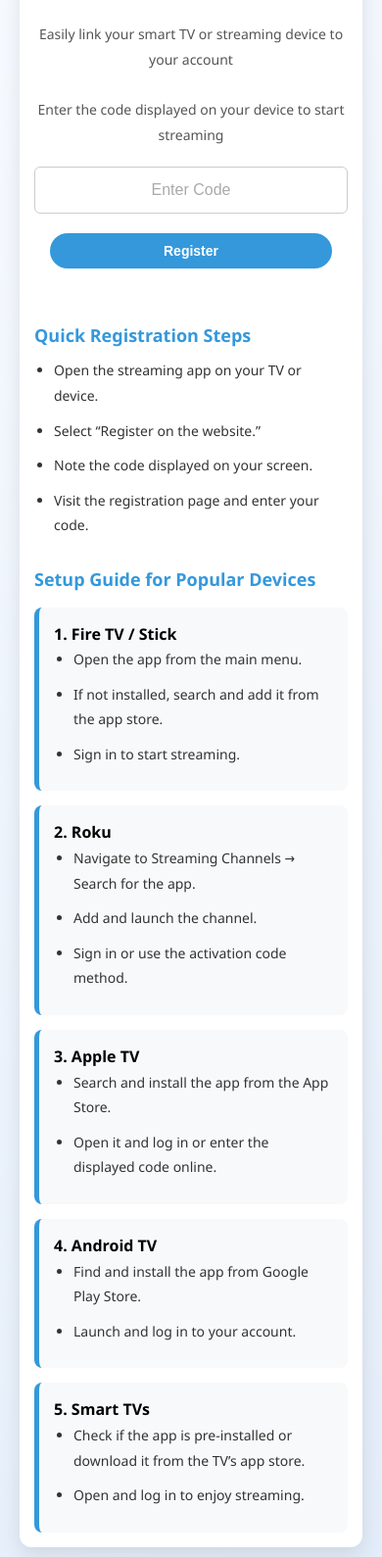
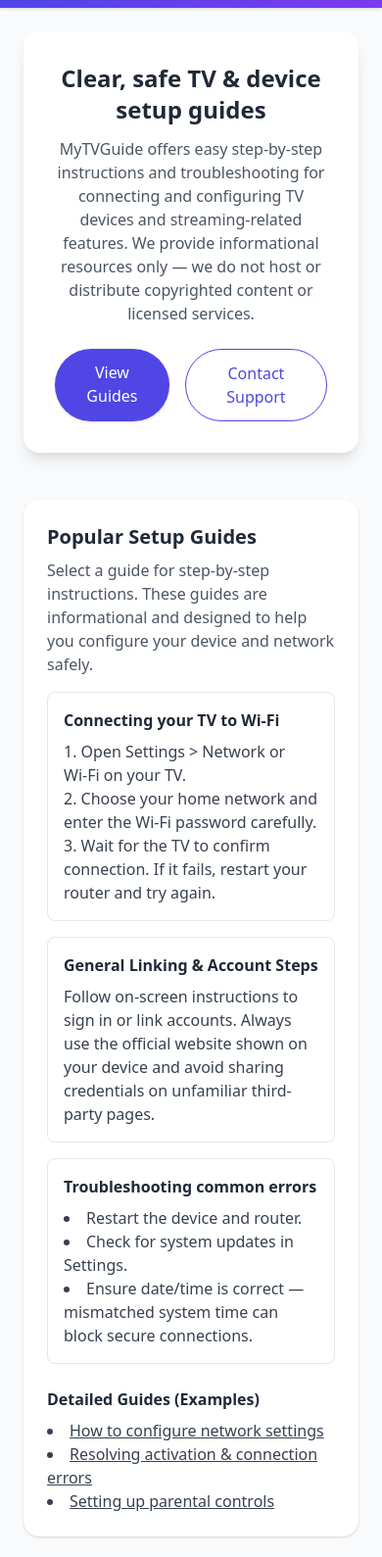
Before and after one commit to alex121564/tv-guide, a plain HTML site: page index.html in a window 390 px wide. Shown: the part 72-1661 px from the top of the page at 98% size. Drawn offline with nearby package versions, Linux system fonts and the light colour scheme.

Commit message:
Update index.html

```diff
--- a/index.html
+++ b/index.html
@@ -1,198 +1,199 @@
-<!DOCTYPE html>
+<!doctype html>
 <html lang="en">
 <head>
-  <meta charset="UTF-8" />
-  <meta name="viewport" content="width=device-width, initial-scale=1.0" />
-  <title>Device Registration & Setup Guide</title>
-  <meta name="description" content="Step-by-step guide to set up and activate Prime Video on smart TVs and streaming devices without any copyright issues.">
+  <meta charset="utf-8">
+  <meta name="viewport" content="width=device-width, initial-scale=1">
+  <title>MyTVGuide — Device Setup & TV Help</title>
+  <meta name="description" content="MyTVGuide provides clear, policy-compliant guides and troubleshooting for TV devices and streaming setup. Contact support@mytvguide.site for help.">
+  <link href="https://cdn.jsdelivr.net/npm/tailwindcss@2.2.19/dist/tailwind.min.css" rel="stylesheet">
+  <script type="application/ld+json">
+  {
+    "@context": "https://schema.org",
+    "@type": "Organization",
+    "name": "MyTVGuide",
+    "url": "https://mytvguide.site",
+    "email": "mailto:support@mytvguide.site",
+    "logo": "",
+    "sameAs": []
+  }
+  </script>
   <style>
-    * {
-      box-sizing: border-box;
-      margin: 0;
-      padding: 0;
-    }
-    body {
-      font-family: 'Segoe UI', Tahoma, Geneva, Verdana, sans-serif;
-      background: linear-gradient(135deg, #f7faff, #e3edf9);
-      display: flex;
-      justify-content: center;
-      align-items: flex-start;
-      min-height: 100vh;
-      padding: 20px;
-      line-height: 1.6em;
-    }
-    .container {
-      background-color: #ffffff;
-      border-radius: 12px;
-      padding: 25px 20px;
-      width: 100%;
-      max-width: 900px;
-      box-shadow: 0 8px 20px rgba(0, 0, 0, 0.1);
-    }
-    h1 {
-      font-size: 26px;
-      color: #2c3e50;
-      margin-bottom: 8px;
-      text-align: center;
-    }
-    .instructions {
-      font-size: 14px;
-      color: #555;
-      text-align: center;
-    }
-    .code-input input[type="text"] {
-      width: 100%;
-      padding: 14px;
-      margin-top: 20px;
-      border: 1px solid #ccc;
-      border-radius: 6px;
-      font-size: 16px;
-      text-align: center;
-    }
-    input::placeholder {
-      font-weight: 500;
-      color: #aaa;
-    }
-    .register-button {
-      width: 100%;
-      display: flex;
-      justify-content: center;
-      margin-top: 20px;
-    }
-    .register-button button {
-      width: 60%;
-      padding: 10px;
-      font-size: 15px;
-      font-weight: bold;
-      background-color: #3498db;
-      color: #fff;
-      border: none;
-      border-radius: 25px;
-      cursor: pointer;
-      transition: background-color 0.3s ease, transform 0.2s ease;
-    }
-    .register-button button:hover {
-      background-color: #217dbb;
-      transform: scale(1.03);
-    }
-    .steps, .guide {
-      margin-top: 30px;
-    }
-    .steps h3, .guide h3 {
-      font-size: 18px;
-      color: #3498db;
-      margin-bottom: 10px;
-    }
-    .steps ul, .guide ul {
-      padding-left: 20px;
-    }
-    .steps li, .guide li {
-      margin-bottom: 10px;
-      font-size: 14px;
-      color: #333;
-    }
-    .guide-section {
-      background: #f8f9fa;
-      padding: 15px;
-      border-radius: 8px;
-      margin-top: 15px;
-      border-left: 5px solid #3498db;
-    }
-    @media (max-width: 768px) {
-      h1 {
-        font-size: 22px;
-      }
-      .register-button button {
-        width: 80%;
-      }
-    }
-    @media (max-width: 480px) {
-      .container {
-        padding: 15px;
-      }
-      h1 {
-        font-size: 20px;
-      }
-      .register-button button {
-        width: 90%;
-        font-size: 14px;
-      }
-    }
+    .max-w-prose { max-width: 70ch; }
+    html { scroll-behavior: smooth; }
   </style>
 </head>
-<body>
-  <div class="container">
-    <h1>Register Your Device</h1>
-    <br>
-    <p class="instructions">Easily link your smart TV or streaming device to your account</p>
-    <br>
-    <p class="instructions">Enter the code displayed on your device to start streaming</p>
+<body class="bg-gray-50 text-gray-800 antialiased">
+  <!-- NAV -->
+  <header class="bg-gradient-to-r from-indigo-600 to-purple-600 text-white shadow">
+    <div class="max-w-6xl mx-auto flex items-center justify-between p-4">
+      <a href="#home" class="flex items-center space-x-3">
+        <div class="bg-white bg-opacity-10 rounded-full p-2">
+          <svg class="w-8 h-8" viewBox="0 0 24 24" fill="none" xmlns="http://www.w3.org/2000/svg" aria-hidden>
+            <rect width="20" height="12" x="2" y="6" rx="2" stroke="currentColor" stroke-width="1.5"></rect>
+            <circle cx="8" cy="12" r="1" fill="currentColor"></circle>
+            <path d="M15 12h1" stroke="currentColor" stroke-width="1.5" stroke-linecap="round"></path>
+          </svg>
+        </div>
+        <span class="font-bold text-lg">MyTVGuide</span>
+      </a>
+      <nav>
+        <ul id="navList" class="hidden md:flex items-center space-x-6 text-sm font-medium">
+          <li><a href="#home" class="hover:underline">Home</a></li>
+          <li><a href="#guides" class="hover:underline">Guides</a></li>
+          <li><a href="#faq" class="hover:underline">FAQ</a></li>
+          <li><a href="#about" class="hover:underline">About</a></li>
+          <li><a href="#privacy" class="hover:underline">Privacy</a></li>
+          <li><a href="#contact" class="hover:underline">Contact</a></li>
+        </ul>
+        <button class="md:hidden p-2 ml-2 text-xl" id="menuBtn" aria-label="Toggle menu">☰</button>
+      </nav>
+    </div>
+  </header>
 
-    <div class="code-input">
-      <input type="text" placeholder="Enter Code" />
+  <!-- HERO -->
+  <section id="home" class="max-w-6xl mx-auto p-6 text-center">
+    <div class="bg-white rounded-2xl shadow-lg p-8">
+      <h1 class="text-2xl md:text-3xl font-extrabold">Clear, safe TV & device setup guides</h1>
+      <p class="mt-3 text-gray-600 max-w-prose mx-auto">MyTVGuide offers easy step-by-step instructions and troubleshooting for connecting and configuring TV devices and streaming-related features. We provide informational resources only — we do not host or distribute copyrighted content or licensed services.</p>
+      <div class="mt-6 flex justify-center space-x-4">
+        <a href="#guides" class="px-5 py-3 bg-indigo-600 text-white rounded-full shadow hover:opacity-95">View Guides</a>
+        <a href="#contact" class="px-5 py-3 border border-indigo-600 text-indigo-600 rounded-full hover:bg-indigo-50">Contact Support</a>
+      </div>
     </div>
+  </section>
 
-    <div class="register-button">
-      <button id="registerButton">Register</button>
-    </div>
-    <br>
+  <!-- GUIDES -->
+  <main class="max-w-6xl mx-auto p-6 grid gap-6 md:grid-cols-3">
+    <section id="guides" class="md:col-span-2 bg-white rounded-2xl shadow p-6">
+      <h2 class="text-xl font-semibold">Popular Setup Guides</h2>
+      <p class="text-gray-600 mt-2">Select a guide for step-by-step instructions. These guides are informational and designed to help you configure your device and network safely.</p>
 
-    <div class="steps">
-      <h3>Quick Registration Steps</h3>
-      <ul>
-        <li>Open the streaming app on your TV or device.</li>
-        <li>Select “Register on the website.”</li>
-        <li>Note the code displayed on your screen.</li>
-        <li>Visit the registration page and enter your code.</li>
-      </ul>
-    </div>
+      <article class="mt-4 border rounded-lg p-4">
+        <h3 class="font-semibold">Connecting your TV to Wi‑Fi</h3>
+        <ol class="list-decimal list-inside mt-2 text-gray-700">
+          <li>Open Settings &gt; Network or Wi‑Fi on your TV.</li>
+          <li>Choose your home network and enter the Wi‑Fi password carefully.</li>
+          <li>Wait for the TV to confirm connection. If it fails, restart your router and try again.</li>
+        </ol>
+      </article>
 
-    <div class="guide">
-      <h3>Setup Guide for Popular Devices</h3>
-      <div class="guide-section">
-        <strong>1. Fire TV / Stick</strong>
-        <ul>
-          <li>Open the app from the main menu.</li>
-          <li>If not installed, search and add it from the app store.</li>
-          <li>Sign in to start streaming.</li>
+      <article class="mt-4 border rounded-lg p-4">
+        <h3 class="font-semibold">General Linking & Account Steps</h3>
+        <p class="mt-2 text-gray-700">Follow on-screen instructions to sign in or link accounts. Always use the official website shown on your device and avoid sharing credentials on unfamiliar third-party pages.</p>
+      </article>
+
+      <article class="mt-4 border rounded-lg p-4">
+        <h3 class="font-semibold">Troubleshooting common errors</h3>
+        <ul class="list-disc list-inside mt-2 text-gray-700">
+          <li>Restart the device and router.</li>
+          <li>Check for system updates in Settings.</li>
+          <li>Ensure date/time is correct — mismatched system time can block secure connections.</li>
+        </ul>
+      </article>
+
+      <div class="mt-6">
+        <h4 class="font-semibold mb-2">Detailed Guides (Examples)</h4>
+        <ul class="list-disc list-inside text-gray-700">
+          <li><a href="#" class="underline">How to configure network settings</a></li>
+          <li><a href="#" class="underline">Resolving activation & connection errors</a></li>
+          <li><a href="#" class="underline">Setting up parental controls</a></li>
         </ul>
       </div>
-      <div class="guide-section">
-        <strong>2. Roku</strong>
-        <ul>
-          <li>Navigate to Streaming Channels → Search for the app.</li>
-          <li>Add and launch the channel.</li>
-          <li>Sign in or use the activation code method.</li>
-        </ul>
+    </section>
+
+    <!-- SIDEBAR -->
+    <aside class="bg-white rounded-2xl shadow p-6">
+      <h4 class="font-semibold">Quick Help</h4>
+      <p class="text-gray-600 mt-2">If you need direct assistance, contact our support team:</p>
+      <p class="mt-4 font-medium text-indigo-700">📧 <a href="mailto:support@mytvguide.site">support@mytvguide.site</a></p>
+
+      <div class="mt-6">
+        <h5 class="font-semibold">Business Contact</h5>
+        <p class="text-gray-600">MyTVGuide — informational support service</p>
       </div>
-      <div class="guide-section">
-        <strong>3. Apple TV</strong>
-        <ul>
-          <li>Search and install the app from the App Store.</li>
-          <li>Open it and log in or enter the displayed code online.</li>
-        </ul>
-      </div>
-      <div class="guide-section">
-        <strong>4. Android TV</strong>
-        <ul>
-          <li>Find and install the app from Google Play Store.</li>
-          <li>Launch and log in to your account.</li>
-        </ul>
-      </div>
-      <div class="guide-section">
-        <strong>5. Smart TVs</strong>
-        <ul>
-          <li>Check if the app is pre-installed or download it from the TV’s app store.</li>
-          <li>Open and log in to enjoy streaming.</li>
-        </ul>
+    </aside>
+  </main>
+
+  <!-- FAQ -->
+  <section id="faq" class="max-w-6xl mx-auto p-6">
+    <div class="bg-white rounded-2xl shadow p-6">
+      <h2 class="text-xl font-semibold">Frequently Asked Questions</h2>
+      <div class="mt-4 space-y-3">
+        <details class="p-3 border rounded"><summary class="font-medium">How long does setup take?</summary><p class="mt-2 text-gray-700">Typical setup completes within 5–15 minutes depending on network speed and device updates.</p></details>
+        <details class="p-3 border rounded"><summary class="font-medium">Can I activate on multiple devices?</summary><p class="mt-2 text-gray-700">Yes. Most services allow multiple devices; check your service provider's terms for limits.</p></details>
+        <details class="p-3 border rounded"><summary class="font-medium">What information does MyTVGuide collect?</summary><p class="mt-2 text-gray-700">Only the information you voluntarily provide via contact form or email. See Privacy Policy for details.</p></details>
       </div>
     </div>
-  </div>
+  </section>
+
+  <!-- ABOUT -->
+  <section id="about" class="max-w-6xl mx-auto p-6">
+    <div class="bg-white rounded-2xl shadow p-6">
+      <h2 class="text-xl font-semibold">About MyTVGuide</h2>
+      <p class="mt-2 text-gray-700 max-w-prose">MyTVGuide is an independent informational resource that helps users with TV device setup, connectivity, and basic troubleshooting. We do not provide or distribute paid subscription services or copyrighted content. Our goal is to empower users to use their devices securely and confidently.</p>
+    </div>
+  </section>
+
+  <!-- PRIVACY POLICY -->
+  <section id="privacy" class="max-w-6xl mx-auto p-6">
+    <div class="bg-white rounded-2xl shadow p-6">
+      <h2 class="text-xl font-semibold">Privacy Policy</h2>
+      <p class="mt-2 text-gray-700">Last updated: September 2025</p>
+      <p class="mt-4 text-gray-700">We respect your privacy. This policy explains what information we collect, why we collect it, and how you can manage it.</p>
+      <h3 class="font-semibold mt-4">Information We Collect</h3>
+      <ul class="list-disc list-inside mt-2 text-gray-700">
+        <li>Contact information you provide when you email or use the contact form (name, email, message).</li>
+        <li>Non-personal usage data collected by standard analytics (page visits, device type) — you may opt out via your browser.</li>
+      </ul>
+      <h3 class="font-semibold mt-4">How We Use Information</h3>
+      <p class="text-gray-700">We use your contact information to respond to inquiries and provide support. We do not sell or share personal data with third parties except where required by law.</p>
+      <h3 class="font-semibold mt-4">Cookies</h3>
+      <p class="text-gray-700">We use minimal cookies for analytics and basic functionality. You can manage cookie preferences through your browser.</p>
+    </div>
+  </section>
+
+  <!-- TERMS -->
+  <section id="terms" class="max-w-6xl mx-auto p-6">
+    <div class="bg-white rounded-2xl shadow p-6">
+      <h2 class="text-xl font-semibold">Terms of Use</h2>
+      <p class="mt-2 text-gray-700 max-w-prose">By using MyTVGuide you agree to this site's terms. The content is for informational purposes only and does not replace official documentation or support from device manufacturers or service providers. We make reasonable efforts to keep information accurate but do not guarantee completeness. Use at your own risk.</p>
+    </div>
+  </section>
+
+
+      <p class="text-xs text-gray-500 mt-3">Note: This contact form opens the visitor's email client to send messages (mailto:) or visitors can email support@mytvguide.site directly. For a fully functional server-side contact form, configure a backend endpoint or use a trusted form provider and ensure privacy compliance.</p>
+    </div>
+  </section>
+
+  <!-- FOOTER -->
+  <footer class="bg-gray-900 text-gray-200 py-6">
+    <div class="max-w-6xl mx-auto text-center px-4">
+      <p class="font-medium">© 2025 MyTVGuide</p>
+      <p class="text-sm mt-2">This site provides informational resources only. We do not distribute or monetize copyrighted content or official service credentials.</p>
+    </div>
+  </footer>
 
   <script>
-    document.getElementById("registerButton").addEventListener("click", function () {
-      window.location.href = "index2.html";
-    });
+    // Mobile menu toggle
+    const menuBtn = document.getElementById('menuBtn');
+    if (menuBtn) {
+      menuBtn.addEventListener('click', () => {
+        const navList = document.getElementById('navList');
+        if (navList) navList.classList.toggle('hidden');
+      });
+    }
+
+    // contact mailto sender
+    function sendMail() {
+      const name = document.getElementById('name').value.trim();
+      const email = document.getElementById('email').value.trim();
+      const message = document.getElementById('message').value.trim();
+      const subject = encodeURIComponent('Support request from ' + (name || 'Website visitor'));
+      const body = encodeURIComponent('Name: ' + name + '\nEmail: ' + email + '\n\nMessage:\n' + message);
+      const mailto = 'mailto:support@mytvguide.site?subject=' + subject + '&body=' + body;
+      window.location.href = mailto;
+      return false; // prevent normal form submission
+    }
   </script>
 </body>
 </html>
```
